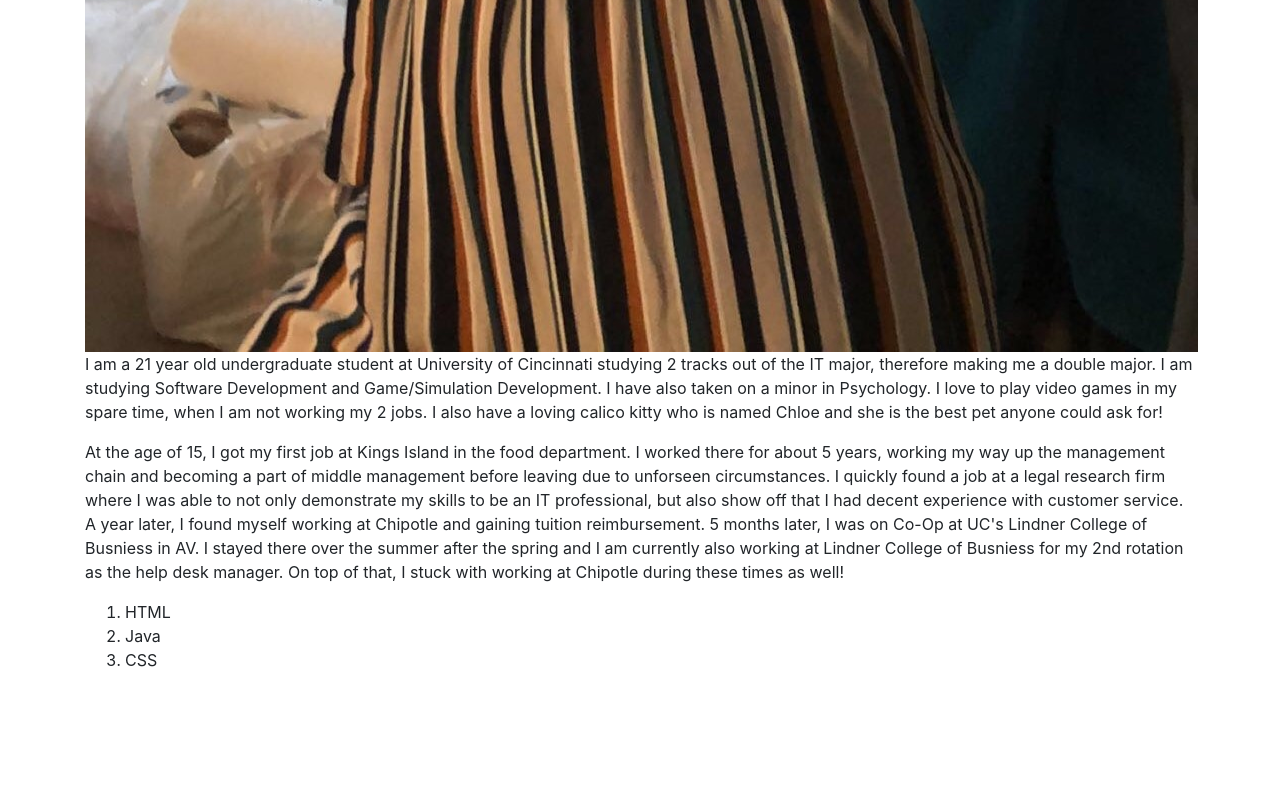
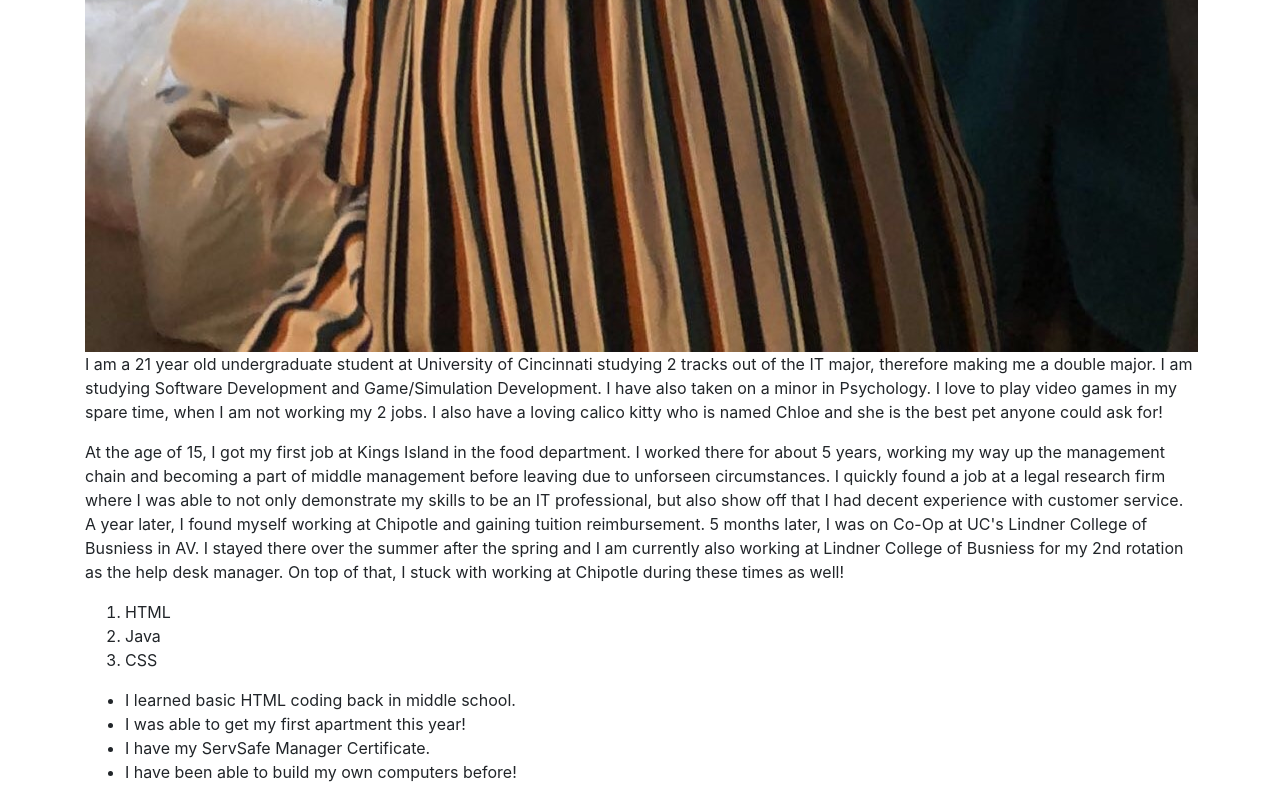
Before and after one commit to it3049c-fall22-henderson/online-portfolio-FallenFoxes, a website: page index.html in a window 1280 px wide. Shown: the part 1363-2163 px from the top of the page. Before the commit the page ends 2051 px from the top, so only its background shows below. Drawn offline with nearby package versions, Linux system fonts and the light colour scheme.

Commit message:
added achievements div id section

```diff
--- a/index.html
+++ b/index.html
@@ -46,6 +46,15 @@
   </ol>
 </div>
 
+<div id="achievements">
+  <ul>
+    <li>I learned basic HTML coding back in middle school.</li>
+    <li>I was able to get my first apartment this year!</li>
+    <li>I have my ServSafe Manager Certificate.</li>
+    <li>I have been able to build my own computers before!</li>
+  </ul>
+</div>
+
 
 </div>
   <!-- INCLUDE SCRIPTS FILE HERE -->
```
